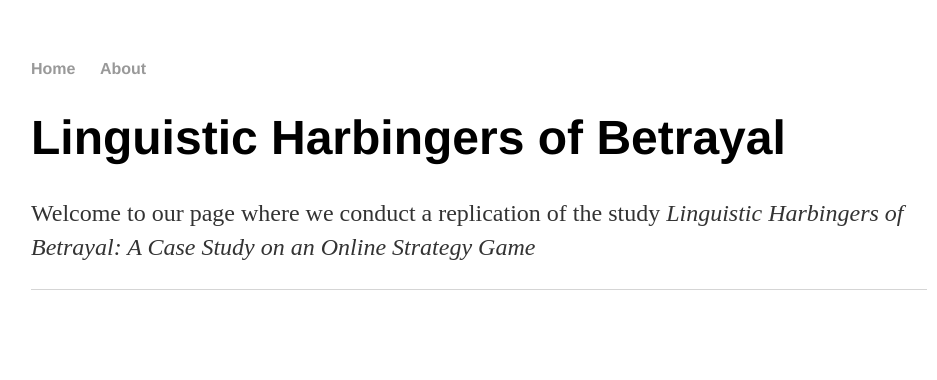
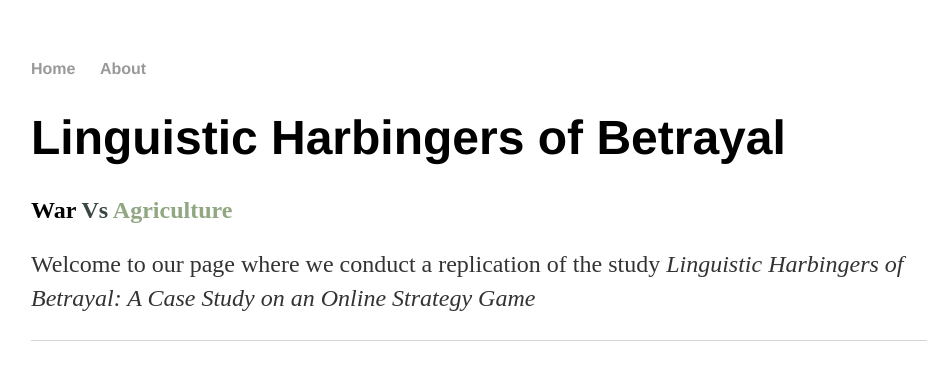
Before and after one commit to carrizo-git/carrizo-git.github.io, a Jekyll site: the page built from index.md, in a window 1280 px wide. Shown: the top 380 px of the page, without its empty margins (161-1098 px from the left). Built offline with Jekyll 4.4.1, drawn with Linux system fonts in a browser that asks for light colours.

Commit message:
Update index.md

```diff
--- a/index.md
+++ b/index.md
@@ -4,6 +4,7 @@ title: Linguistic Harbingers of Betrayal
 ---
 <div class="blurb">
 	<h1>Linguistic Harbingers of Betrayal </h1>
+	<h2 id="war-vs-agriculture">War <span style="color:#384743">Vs</span> <span style="color:RGB(144,167,129)">Agriculture</span></h2>
 	<p>Welcome to our page where we conduct a replication of the study <em>Linguistic Harbingers of Betrayal:
 A Case Study on an Online Strategy Game</em> </p>
 </div><!-- /.blurb -->
```
